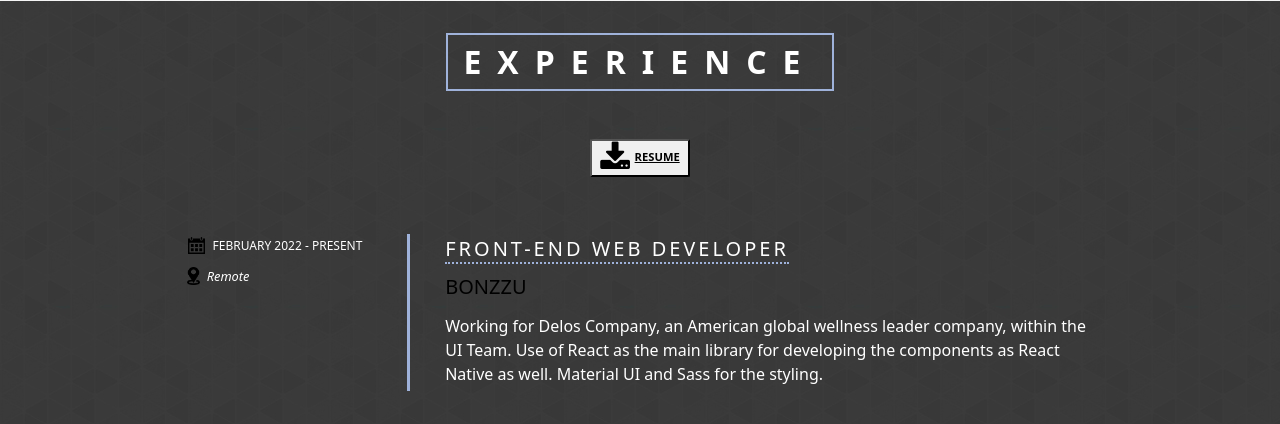
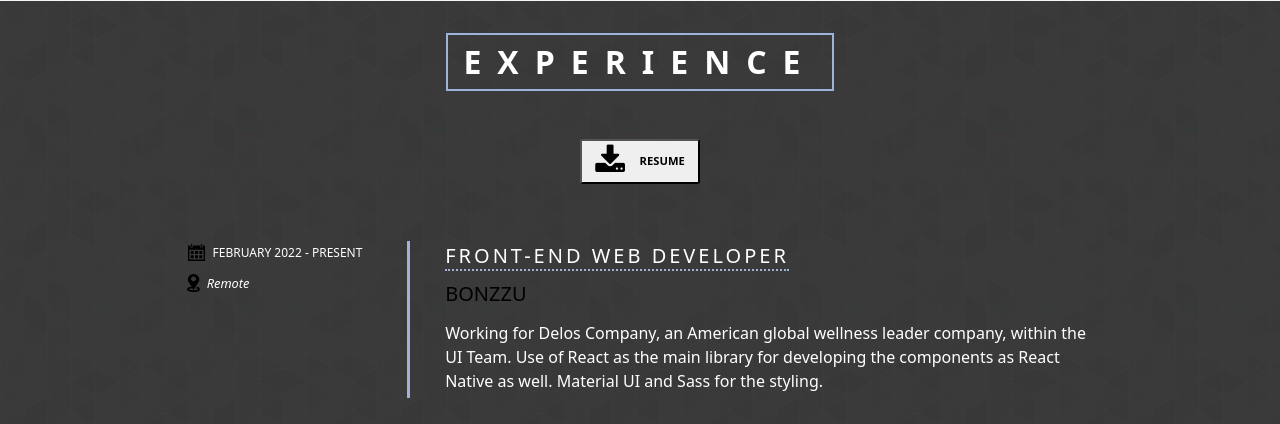
Before and after one commit to fedelopez89/resumeOld, a PHP site: page / in a window 1280 px wide. Shown: the part 1992-2416 px from the top of the page. Run offline with PHP 8.4, Linux system fonts and the light colour scheme.

Commit message:
style button resume

```diff
--- a/style.css
+++ b/style.css
@@ -443,11 +443,13 @@ h5[data-value]:after {
 }
 
 #experience>button {
+    align-items: center;
     align-self: center;
     display: flex;
     border-radius: 4%;
     justify-content: space-around;
-    width: 100px;
+    width: 120px;
+    height: 45px;
 }
 
 #experience>button>a {
@@ -455,6 +457,7 @@ h5[data-value]:after {
     font-size: 70%;
     font-weight: 600;
     line-height: 30px;
+    text-decoration: none;
 }
 
 .exp-form {
```
